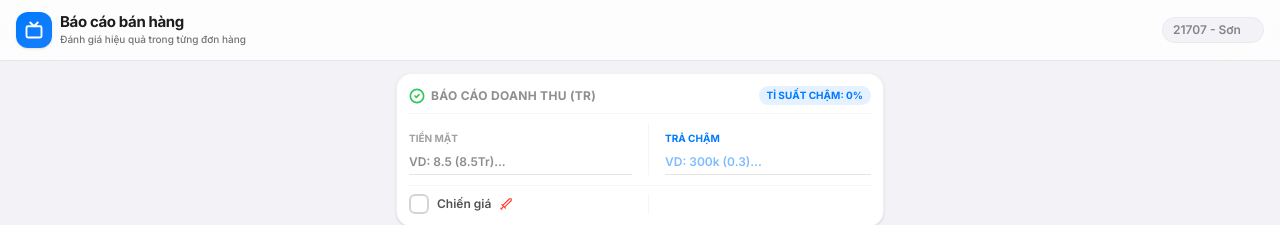
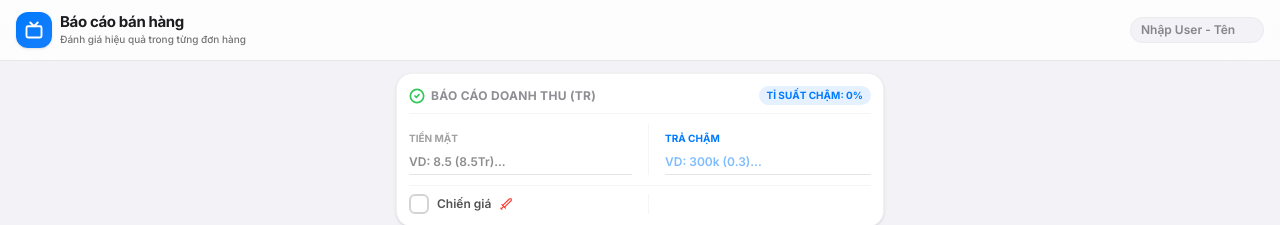
Before and after one commit to ltsdata1605-glitch/Bao-Cao-Khai-Thac, a React (Vite) app: page / in a window 1280 px wide. Shown: the top 225 px of the page. Built offline with nearby package versions, Linux system fonts and the light colour scheme.

Commit message:
style: update staff name placeholder to Nhập User - Tên and adjust input width

```diff
--- a/src/App.tsx
+++ b/src/App.tsx
@@ -651,8 +651,8 @@ export default function App() {
             <input
               type="text"
               autoFocus
-              placeholder="21707 - Sơn"
-              className="bg-transparent text-xs font-semibold text-[#1C1C1E] dark:text-neutral-100 border-none outline-none focus:ring-0 w-20 py-0"
+              placeholder="Nhập User - Tên"
+              className="bg-transparent text-xs font-semibold text-[#1C1C1E] dark:text-neutral-100 border-none outline-none focus:ring-0 w-28 py-0"
               value={state.staffName}
               onChange={e => handleStateChange(p => ({ ...p, staffName: e.target.value }))}
               onBlur={() => {
```
Also changed, not shown: 4 other files (tests, documents, lock files or other folders).
